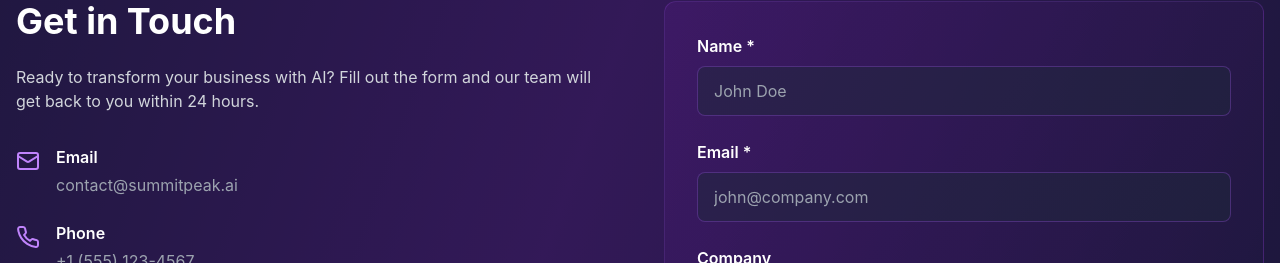
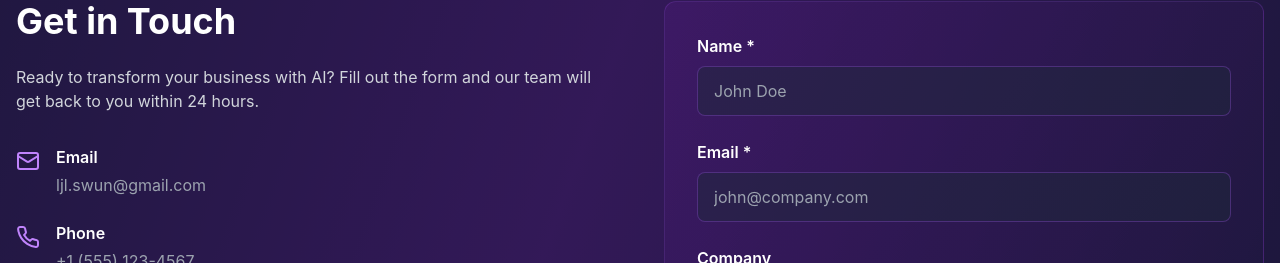
Before and after one commit to bartljl20200316/summit-peak-ai-website, a React (Create React App) app: page / in a window 1280 px wide. Shown: the part 1801-2064 px from the top of the page. Built offline with nearby package versions, Linux system fonts and the light colour scheme.

Commit message:
Change email address

```diff
--- a/src/App.js
+++ b/src/App.js
@@ -264,7 +264,7 @@ function AIBusinessWebsite() {
                   <Mail className="w-6 h-6 text-purple-400 mr-4 mt-1" />
                   <div>
                     <h4 className="text-white font-semibold mb-1">Email</h4>
-                    <p className="text-gray-400">contact@summitpeak.ai</p>
+                    <p className="text-gray-400">ljl.swun@gmail.com</p>
                   </div>
                 </div>
                 <div className="flex items-start">
```
